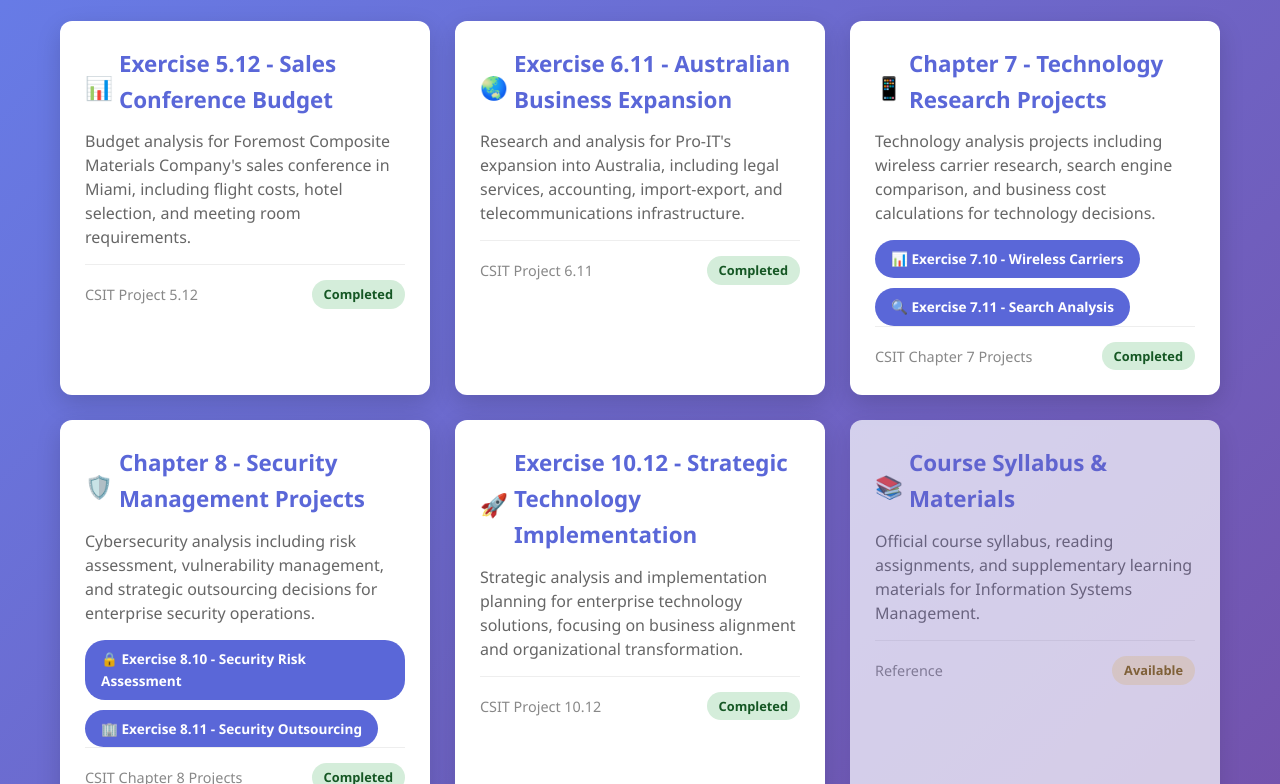
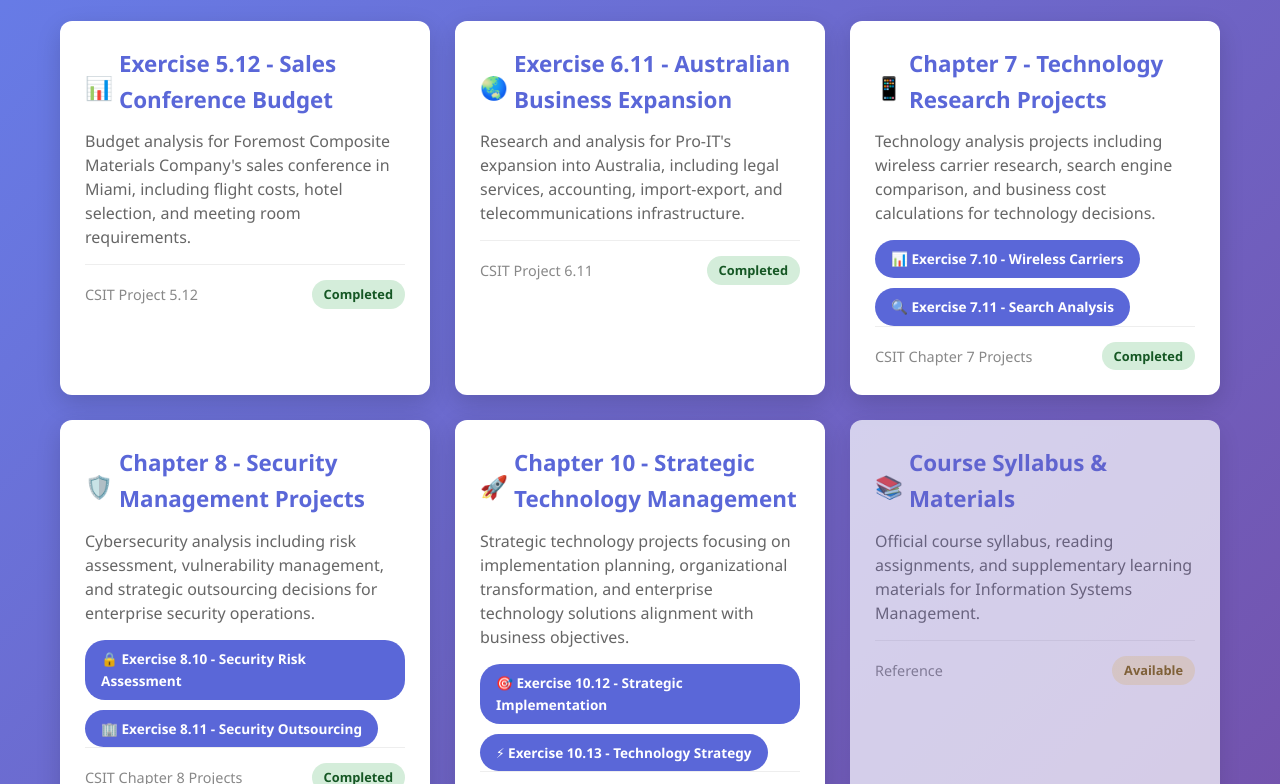
Before and after one commit to finn1817/CSIT-471, a plain HTML site: page index.html in a window 1280 px wide. Shown: the part 144-928 px from the top of the page. Drawn offline with Linux system fonts and the light colour scheme.

Commit message:
Update index.html

```diff
--- a/index.html
+++ b/index.html
@@ -233,17 +233,21 @@
                 </div>
             </div>
 
-            <a href="exercise-10-12/" class="assignment-card">
+            <div class="assignment-card">
                 <h3>
                     <span class="icon">🚀</span>
-                    Exercise 10.12 - Strategic Technology Implementation
+                    Chapter 10 - Strategic Technology Management
                 </h3>
-                <p>Strategic analysis and implementation planning for enterprise technology solutions, focusing on business alignment and organizational transformation.</p>
+                <p>Strategic technology projects focusing on implementation planning, organizational transformation, and enterprise technology solutions alignment with business objectives.</p>
+                <div class="chapter-links">
+                    <a href="exercise-10-12/" class="chapter-link">🎯 Exercise 10.12 - Strategic Implementation</a>
+                    <a href="exercise-10-13/" class="chapter-link">⚡ Exercise 10.13 - Technology Strategy</a>
+                </div>
                 <div class="assignment-meta">
-                    <span>CSIT Project 10.12</span>
+                    <span>CSIT Chapter 10 Projects</span>
                     <span class="status completed">Completed</span>
                 </div>
-            </a>
+            </div>
 
             <a href="#" class="assignment-card" style="pointer-events: none; opacity: 0.7;">
                 <h3>
```
